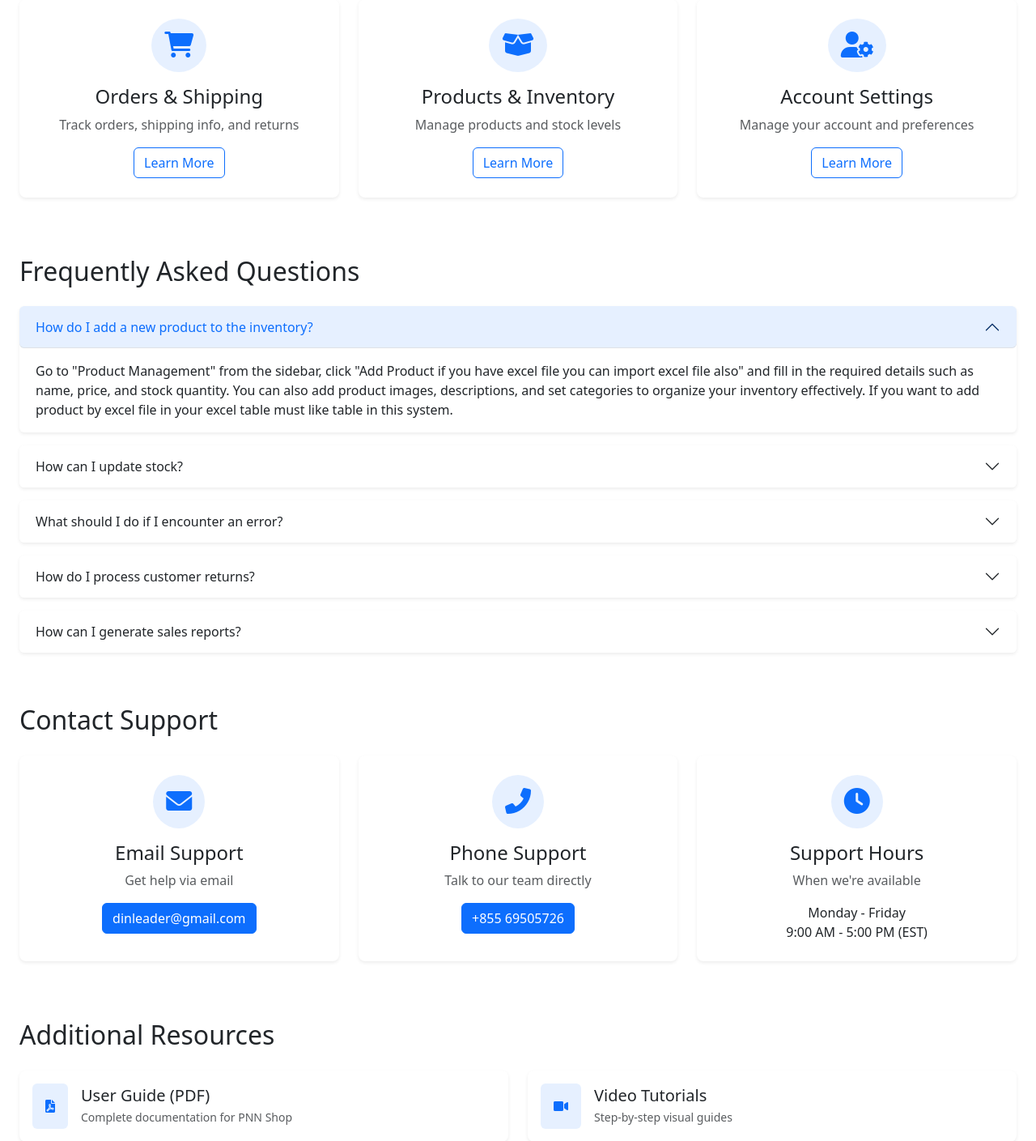
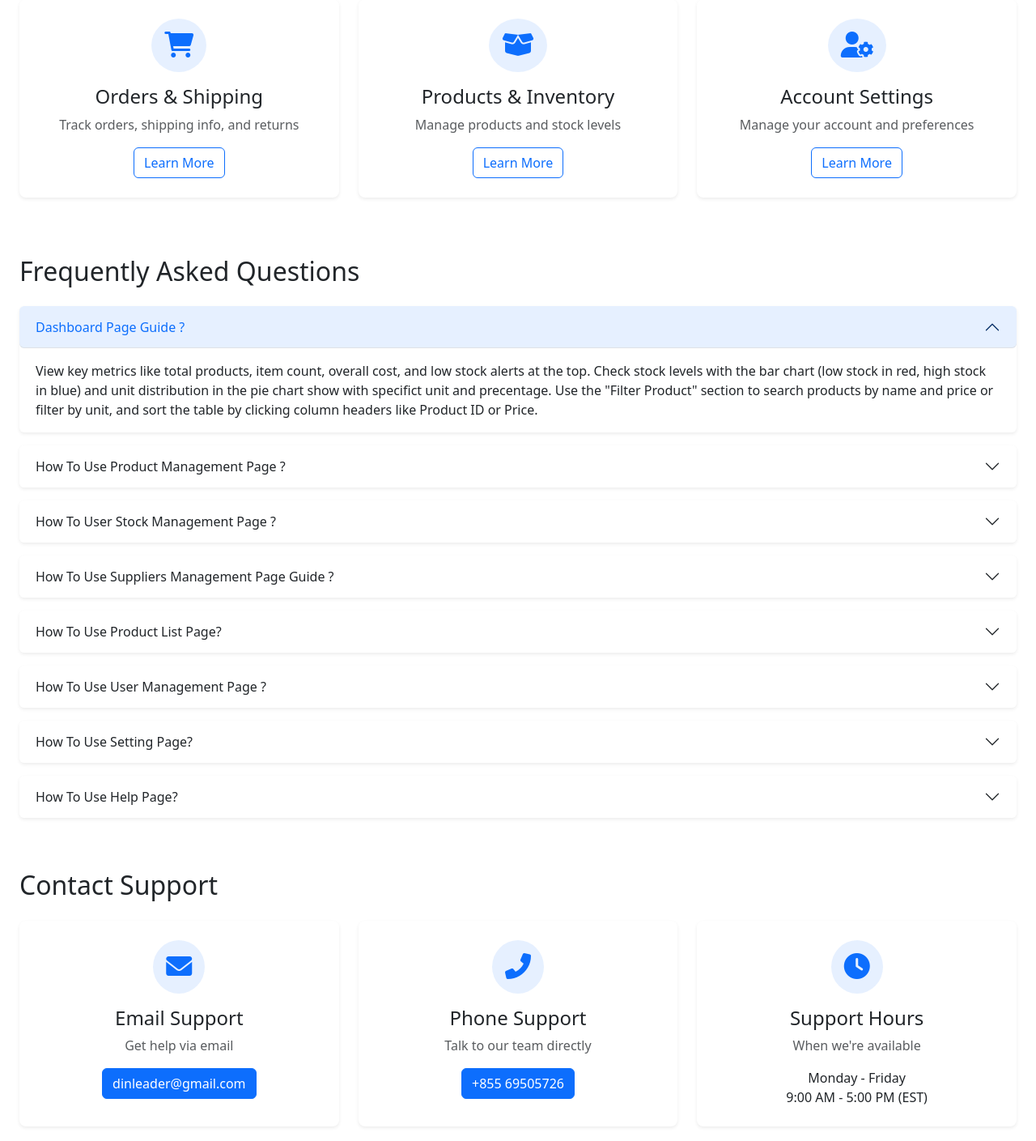
Before and after one commit to senghinloem/VC1-G3, a PHP site: page /views/helps/help.php in a window 1280 px wide. Shown: the part 151-1560 px from the top of the page at 81% size. Run offline with PHP 8.4, Linux system fonts and the light colour scheme.

Commit message:
add function:add functio Frequently Asked Question on help page

```diff
--- a/views/dashboard/dashboard.php
+++ b/views/dashboard/dashboard.php
@@ -59,8 +59,7 @@
                                     <p class="text-sm mb-0 text-uppercase font-weight-bold">Item Count</p>
                                     <h5 class="font-weight-bolder"><?= $totalQuantity; ?></h5>
                                     <p class="mb-0">
-                                        <span class="text-success text-sm font-weight-bolder">+3%</span>
-                                        since last week
+                                        All the products
                                     </p>
                                 </div>
                             </div>
@@ -82,7 +81,7 @@
                                     <p class="text-sm mb-0 text-uppercase font-weight-bold">Overall Cost</p>
                                     <h5 class="font-weight-bolder"><?= $text . $totalPrice ?></h5>
                                     <p class="mb-0">
-                                        <span class="text-success text-sm font-weight-bolder"></span> than last month
+                                        <span class="text-success text-sm font-weight-bolder"></span> Product's Price
                                     </p>
                                 </div>
                             </div>
--- a/views/helps/help.php
+++ b/views/helps/help.php
@@ -1,5 +1,6 @@
 <!DOCTYPE html>
 <html lang="en">
+
 <head>
     <meta charset="UTF-8">
     <meta name="viewport" content="width=device-width, initial-scale=1">
@@ -10,6 +11,7 @@
     <!-- <link rel="stylesheet" href="views/assets/css/help.css"> -->
 
 </head>
+
 <body>
 
     <!-- Header with Search -->
@@ -92,13 +94,31 @@
 
             <div class="col-12">
                 <div class="accordion" id="faqAccordion">
+
+                    <!-- Dashboard Management -->
                     <div class="accordion-item border-0 mb-3 shadow-sm rounded">
                         <h2 class="accordion-header" id="headingOne">
                             <button class="accordion-button rounded" type="button" data-bs-toggle="collapse" data-bs-target="#collapseOne" aria-expanded="true" aria-controls="collapseOne">
-                            How do I add a new product to the inventory?
+                                Dashboard Page Guide ?
                             </button>
                         </h2>
                         <div id="collapseOne" class="accordion-collapse collapse show" aria-labelledby="headingOne" data-bs-parent="#faqAccordion">
+                            <div class="accordion-body">
+                                View key metrics like total products, item count, overall cost, and low stock alerts at the top.
+                                Check stock levels with the bar chart (low stock in red, high stock in blue) and unit distribution in the pie chart show with specifict unit and precentage.
+                                Use the "Filter Product" section to search products by name and price or filter by unit, and sort the table by clicking column headers like Product ID or Price.
+                            </div>
+                        </div>
+                    </div>
+
+                    <!-- Product Management -->
+                    <div class="accordion-item border-0 mb-3 shadow-sm rounded">
+                        <h2 class="accordion-header" id="headingTwo">
+                            <button class="accordion-button collapsed rounded" type="button" data-bs-toggle="collapse" data-bs-target="#collapseTwo" aria-expanded="false" aria-controls="collapseTwo">
+                                How To Use Product Management Page ?
+                            </button>
+                        </h2>
+                        <div id="collapseTwo" class="accordion-collapse collapse" aria-labelledby="headingTwo" data-bs-parent="#faqAccordion">
                             <div class="accordion-body">
                                 Go to "Product Management" from the sidebar, click "Add Product if you have excel file you can import excel file also"
                                 and fill in the required details such as name, price, and stock quantity. You can also add product images, descriptions,
@@ -108,59 +128,99 @@
                         </div>
                     </div>
 
+
+                    <!-- Stock Management -->
                     <div class="accordion-item border-0 mb-3 shadow-sm rounded">
-                    <h2 class="accordion-header" id="headingTwo">
-                        <button class="accordion-button collapsed rounded" type="button" data-bs-toggle="collapse" data-bs-target="#collapseTwo" aria-expanded="false" aria-controls="collapseTwo">
-                            How can I update stock?
+                        <h2 class="accordion-header" id="headingFour">
+                            <button class="accordion-button collapsed rounded" type="button" data-bs-toggle="collapse" data-bs-target="#collapseFour" aria-expanded="false" aria-controls="collapseFour">
+                                How To User Stock Management Page ?
                             </button>
                         </h2>
-                    <div id="collapseTwo" class="accordion-collapse collapse" aria-labelledby="headingTwo" data-bs-parent="#faqAccordion">
+                        <div id="collapseFour" class="accordion-collapse collapse" aria-labelledby="headingFour" data-bs-parent="#faqAccordion">
                             <div class="accordion-body">
-                            Navigate to "Stock Management," find the product you want to update, and adjust the stock quantity using the provided form. You can also set up low stock alerts to be notified when inventory reaches a certain threshold.
+                                Navigate to "Stock Management," find the product you want to update, and adjust the stock quantity using the provided form.
+                                You can also set up low stock alerts to be notified when inventory reaches a certain threshold.
                             </div>
                         </div>
                     </div>
 
+                    <!-- Suppliers Management -->
                     <div class="accordion-item border-0 mb-3 shadow-sm rounded">
                         <h2 class="accordion-header" id="headingThree">
                             <button class="accordion-button collapsed rounded" type="button" data-bs-toggle="collapse" data-bs-target="#collapseThree" aria-expanded="false" aria-controls="collapseThree">
-                            What should I do if I encounter an error?
+                                How To Use Suppliers Management Page Guide ?
                             </button>
                         </h2>
                         <div id="collapseThree" class="accordion-collapse collapse" aria-labelledby="headingThree" data-bs-parent="#faqAccordion">
                             <div class="accordion-body">
-                            Try refreshing the page. If the issue persists, contact our support team using the information below. It's helpful to include screenshots and details about what you were doing when the error occurred.
+                                View and manage supplier details in a table showing supplier name, email, phone, address, and creation date. Use the top-right search bar to find suppliers by name or other details.
+                                Add new suppliers by clicking the "Create Supplier" button. Sort the table by clicking column headers like Supplier Name or Created At. Use the Actions column to edit or delete suppliers as needed.
                             </div>
                         </div>
                     </div>
 
+                    <!-- Productlist Management -->
                     <div class="accordion-item border-0 mb-3 shadow-sm rounded">
-                    <h2 class="accordion-header" id="headingFour">
-                        <button class="accordion-button collapsed rounded" type="button" data-bs-toggle="collapse" data-bs-target="#collapseFour" aria-expanded="false" aria-controls="collapseFour">
-                            How do I process customer returns?
+                        <h2 class="accordion-header" id="headingFive">
+                            <button class="accordion-button collapsed rounded" type="button" data-bs-toggle="collapse" data-bs-target="#collapseFive" aria-expanded="false" aria-controls="collapseFive">
+                                How To Use Product List Page?
                             </button>
                         </h2>
-                    <div id="collapseFour" class="accordion-collapse collapse" aria-labelledby="headingFour" data-bs-parent="#faqAccordion">
+                        <div id="collapseFive" class="accordion-collapse collapse" aria-labelledby="headingFive" data-bs-parent="#faqAccordion">
                             <div class="accordion-body">
-                            Go to "Orders" section, find the order in question, and click on "Process Return." Follow the guided steps to approve the return, issue a refund if necessary, and update inventory once the item is received back.
+                                View products in a table with Product ID, Name, Price, Unit, Stock ID, and Stock Name. Search products using the top-right search bar. Sort by clicking column headers like Product Name or Price.
+                                Edit or delete products via the Actions column using the Edit (green) or Delete (red) buttons.
                             </div>
                         </div>
                     </div>
 
+
+
+                    <!-- User Management -->
                     <div class="accordion-item border-0 mb-3 shadow-sm rounded">
-                    <h2 class="accordion-header" id="headingFive">
-                        <button class="accordion-button collapsed rounded" type="button" data-bs-toggle="collapse" data-bs-target="#collapseFive" aria-expanded="false" aria-controls="collapseFive">
-                            How can I generate sales reports?
+                        <h2 class="accordion-header" id="headingSix">
+                            <button class="accordion-button collapsed rounded" type="button" data-bs-toggle="collapse" data-bs-target="#collapseSix" aria-expanded="false" aria-controls="collapseSix">
+                                How To Use User Management Page ?
                             </button>
                         </h2>
-                    <div id="collapseFive" class="accordion-collapse collapse" aria-labelledby="headingFive" data-bs-parent="#faqAccordion">
+                        <div id="collapseSix" class="accordion-collapse collapse" aria-labelledby="headingSix" data-bs-parent="#faqAccordion">
                             <div class="accordion-body">
-                            Navigate to the "Reports" section from the main dashboard. You can generate various reports including daily/monthly sales, product performance, and customer analytics. Reports can be exported in CSV, PDF, or Excel formats.
+                                View a quick summary of user activity, including total users, online/offline counts, and online rate percentage. Use the sidebar menu on the left to navigate to sections like
+                                Dashboard or Settings. See a table listing all users with their profile picture, first name, last name, email, and online/offline status. Filter users on button "Sercher User.." by typing a name or
+                                email in the top-right search bar, and sort the table by clicking column headers like First Name or Email. Check user details and status (edit/delete options may be available
+                                based on permissions). Sign out securely using the red Logout button in the sidebar, or click Help for more support.
+                            </div>
+                        </div>
+                    </div>
+
+                    <!-- Setiting Page -->
+                    <div class="accordion-item border-0 mb-3 shadow-sm rounded">
+                        <h2 class="accordion-header" id="headingSeven">
+                            <button class="accordion-button collapsed rounded" type="button" data-bs-toggle="collapse" data-bs-target="#collapseSeven" aria-expanded="false" aria-controls="collapseSeven">
+                                How To Use Setting Page?
+                            </button>
+                        </h2>
+                        <div id="collapseSeven" class="accordion-collapse collapse" aria-labelledby="headingSeven" data-bs-parent="#faqAccordion">
+                            <div class="accordion-body">
+                                Not yet
+                            </div>
+                        </div>
+                    </div>
+
+                    <!-- Settings -->
+                    <div class="accordion-item border-0 mb-3 shadow-sm rounded">
+                        <h2 class="accordion-header" id="headingEight">
+                            <button class="accordion-button collapsed rounded" type="button" data-bs-toggle="collapse" data-bs-target="#collapseEight" aria-expanded="false" aria-controls="collapseEight">
+                                How To Use Help Page?
+                            </button>
+                        </h2>
+                        <div id="collapseEight" class="accordion-collapse collapse" aria-labelledby="headingEight" data-bs-parent="#faqAccordion">
+                            <div class="accordion-body">
+                                Not yet
                             </div>
                         </div>
                     </div>
                 </div>
-
                 <div id="noResultsMessage" class="alert alert-info mt-3 d-none">
                     No FAQs match your search. Try different keywords or contact our support team for assistance.
                 </div>
@@ -347,4 +407,5 @@
         }
     </script>
 </body>
+
 </html>
--- a/views/layouts/navbar.php
+++ b/views/layouts/navbar.php
@@ -87,9 +87,6 @@ if (session_status() === PHP_SESSION_NONE) {
                                      alt="User Image"
                                      width="40"
                                      height="40">
-                                <span class="d-none d-md-inline text-dark fw-semibold">
-                                    <?= htmlspecialchars($fullName ?: 'Unknown') ?>
-                                </span>
                             </a>
                             <ul class="dropdown-menu dropdown-menu-lg dropdown-menu-end shadow border-0 rounded-3">
                                 <li class="user-header text-center p-3 bg-light border-bottom">
```
Lines whose indentation alone changed are shown as unchanged.
